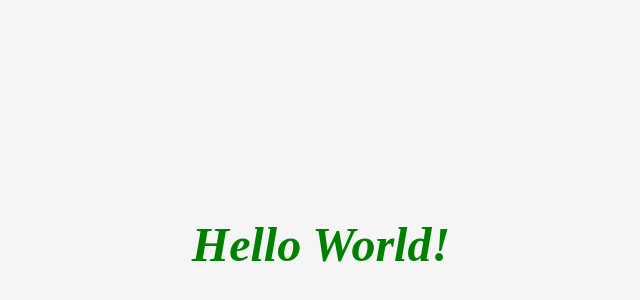
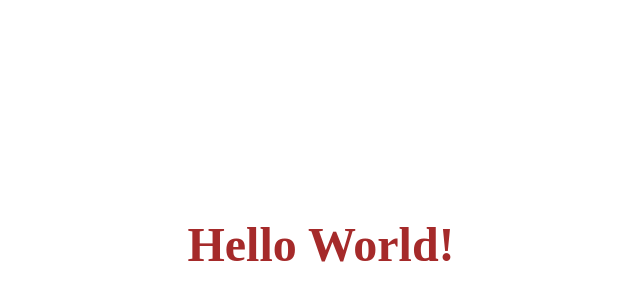
Before and after one commit to ElioenaiCassio/Repositorios-Estudos-GitHub, a plain HTML site: page index.html in a window 1280 px wide. Shown: the part 156-456 px from the top of the page, without its empty margins (319-959 px from the left). Drawn offline with Linux system fonts and the light colour scheme.

Commit message:
Criando o Branch

```diff
--- a/styles.css
+++ b/styles.css
@@ -4,13 +4,11 @@ body {
   justify-content: center;
   height: 100vh;
   margin: 0;
-  background-color: whitesmoke;
 }
 
 h1 {
   text-align: center;
-  color: green;
+  color: brown;
   font-weight: bold;
   font-size: 48px;
-  font-style: italic;
 }
```
